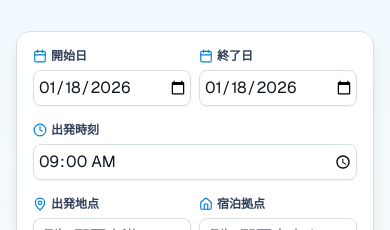
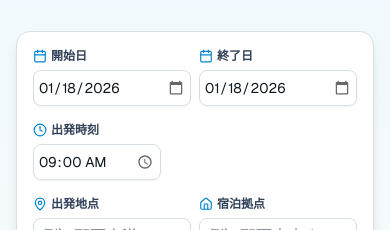
Before and after one commit to takumi-mima-0222/trip-planner, a Next.js app: page / in a window 390 px wide. Shown: the part 226-456 px from the top of the page. Built offline with nearby package versions, Linux system fonts and the light colour scheme.

Commit message:
レイアウト修正

```diff
--- a/src/features/planCreate/PlanCreatePresentation.tsx
+++ b/src/features/planCreate/PlanCreatePresentation.tsx
@@ -85,7 +85,7 @@ const PlanCreatePresentation = ({
                 <Input
                   id="startDate"
                   type="date"
-                  className="box-border h-9 w-full min-w-0 px-1 text-base sm:h-11 sm:px-3 [&::-webkit-calendar-picker-indicator]:ml-0 [&::-webkit-calendar-picker-indicator]:p-0"
+                  className="box-border h-9 w-full min-w-0 px-1 text-[14px] sm:h-11 sm:px-3 sm:text-base [&::-webkit-calendar-picker-indicator]:size-4 [&::-webkit-calendar-picker-indicator]:opacity-60"
                   aria-invalid={!!errors.startDate}
                   {...register('startDate')}
                 />
@@ -99,7 +99,7 @@ const PlanCreatePresentation = ({
                 <Input
                   id="endDate"
                   type="date"
-                  className="box-border h-9 w-full min-w-0 px-1 text-base sm:h-11 sm:px-3 [&::-webkit-calendar-picker-indicator]:ml-0 [&::-webkit-calendar-picker-indicator]:p-0"
+                  className="box-border h-9 w-full min-w-0 px-1 text-[14px] sm:h-11 sm:px-3 sm:text-base [&::-webkit-calendar-picker-indicator]:size-4 [&::-webkit-calendar-picker-indicator]:opacity-60"
                   aria-invalid={!!errors.endDate}
                   {...register('endDate')}
                 />
@@ -117,7 +117,7 @@ const PlanCreatePresentation = ({
                 id="departureTime"
                 type="time"
                 defaultValue="09:00"
-                className="box-border h-9 w-full min-w-0 px-1 text-base sm:h-11 sm:w-40 sm:px-3 [&::-webkit-calendar-picker-indicator]:ml-0 [&::-webkit-calendar-picker-indicator]:p-0"
+                className="box-border h-9 w-32 min-w-0 px-1 text-[14px] sm:h-11 sm:w-40 sm:px-3 sm:text-base [&::-webkit-calendar-picker-indicator]:size-4 [&::-webkit-calendar-picker-indicator]:opacity-60"
                 aria-invalid={!!errors.departureTime}
                 {...register('departureTime')}
               />
```
